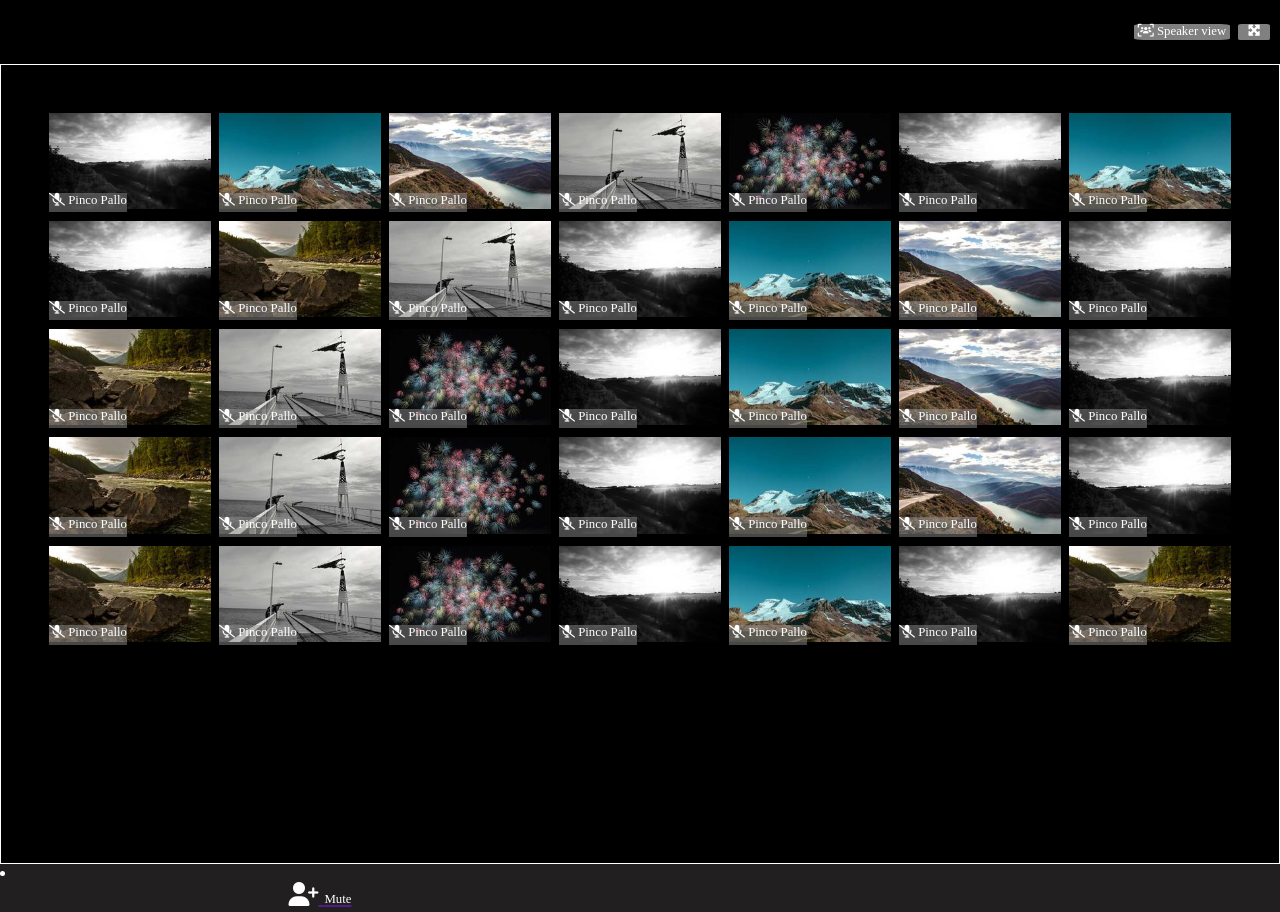
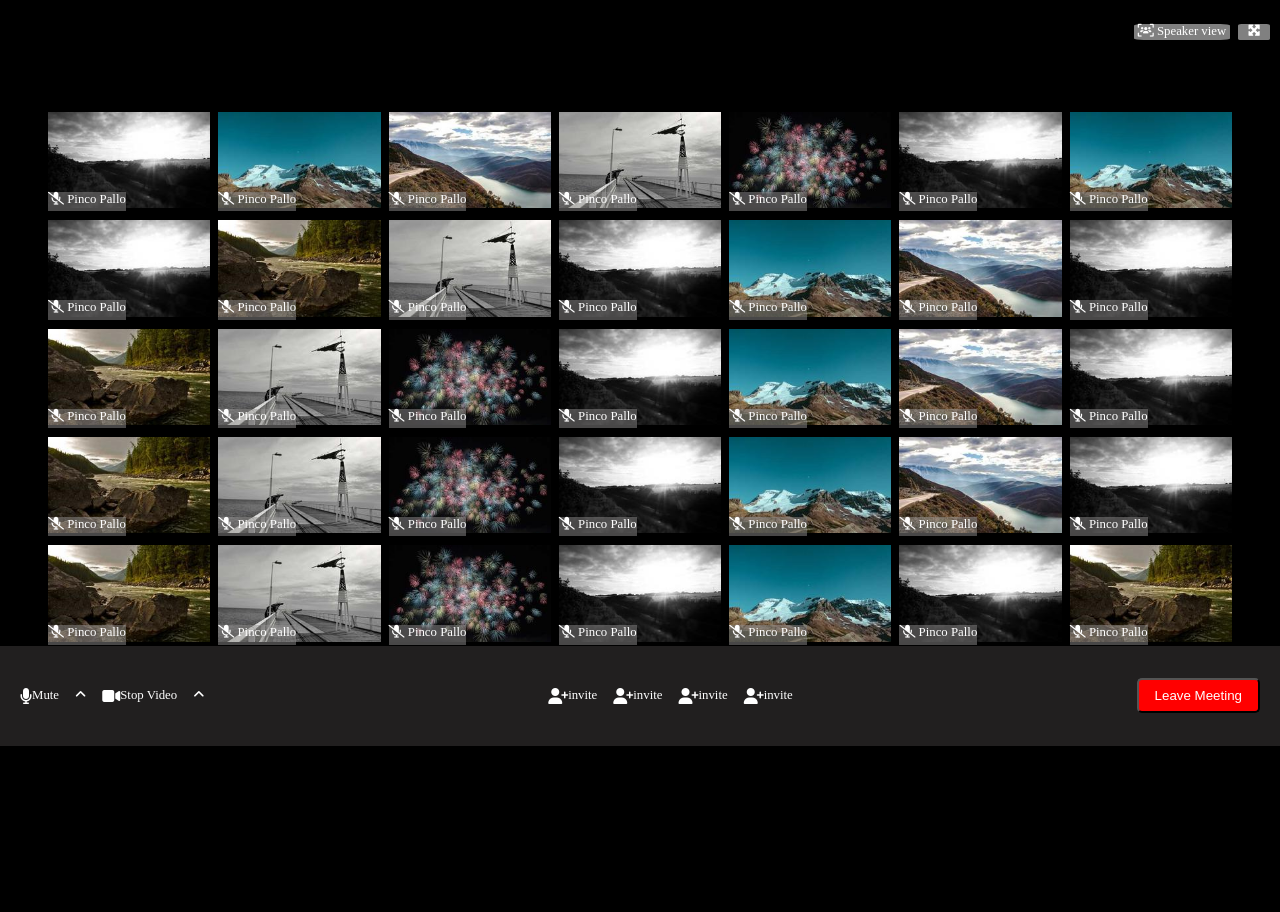
Before and after one commit to serena-peschiaroli/html-css-zoom, a plain HTML site: page index.html in a window 1280 px wide. After the commit the page ends 864 px from the top, so only its background shows below. Drawn offline with Linux system fonts and the light colour scheme.

Commit message:
Fix: rebooting Footer

```diff
--- a/css/style.css
+++ b/css/style.css
@@ -71,10 +71,16 @@ header {
     padding-top: 3rem;
     padding-left: 1rem;
     padding-right: 1rem;
-    height: 100vh;
     background-color: black;
-    border: 1px solid white;
+    overflow-y: auto;
 
+}
+main {
+  height: calc(100% - 100px);
+  background-color: black;
+  overflow-y: auto;
+  display: flex;
+  flex-direction: column;
 }
 
 .row {
@@ -115,46 +121,64 @@ header {
 
 footer {
     color: white;
-    background-color: darkgrey;
+    background-color: rgb(33, 31, 31);
+    display: flex;
+    justify-content: space-between;
+    align-items: center;
+    height: 100px;
+    width: 100%;
+    padding: 0 20px;
 }
 
-.menu-bar i, span , .angle-up {
-    color: white;
+/* lato sx */
+.menu-bar {
+    display: flex;
+    align-items: center;
 }
 
-.icon {
-    font-size: 1.5rem;
+
+footer ul {
+    display: flex;
+    align-items: center;
+    list-style-type: none;
+    gap: 1rem;
+    margin: 0;
 }
 
-.menu-bar {
-     width: 100%;
-     height: 3rem;
-     background-color: rgb(33, 31, 31);
-     color: white;
+footer ul a {
+    display: flex;
+    align-items: center;
+    text-decoration: none;
+    color: inherit;
 }
 
+/* testo */
 .text {
     font-size: 0.8rem;
 }
 
+/* angle up i*/
 .angle-up {
     font-size: 0.8rem;
 }
 
-.action-left {
-    width: 30%;
+/* lato dx */
+.action-right {
     display: flex;
     gap: 0.5rem;
-    padding-left: 1rem;
+    align-items: center;
 }
 
-.action-left {
-    display: flex;
-    flex-wrap: wrap;
+/* "Leave Meeting"  */
+.action-right button {
+    padding: 8px 16px;
+    background-color: red;
+    border-radius: 5px;
+    color: white;
+    cursor: pointer;
 }
 
-.action-center {
-    display:flex;
-    width: 50%;
-    justify-content: center;
+
+.action-right button:hover {
+    background-color: darkred;
 }
--- a/index.html
+++ b/index.html
@@ -295,95 +295,81 @@
                 </div>
 
             </div>
-
+            <footer>
                 <div class="menu-bar">
-                <div class="action-left">
-                    <div class="first action">
-                        <ul >
+                    <div class="action-left"></div>
+                    <ul>
                         <li>
-
-                            </li>
-
-                        </ul>
-                    </div>
-                    <!-- <div class="first action">
                             <a href="" class="mic icon">
                                 <i class="fa-solid fa-microphone"></i>
                                 <span class="mic text">
                                     Mute
                                 </span>
                             </a>
-                    </div>
-                    <div class="angle-up">
-                        <a href="">
-                            <i class="fa-solid fa-angle-up"></i>
-                        </a>
-                    <div class="second action">
-                        <a href="" class="stop-video icon">
-                            <i class="fa-solid fa-video"></i>
-                            <span class="stop-video text"> Stop Video</span>
-                        </a>
-                    </div>
+                        </li>
+                        <li>
                             <div class="angle-up">
                                 <a href="">
                                     <i class="fa-solid fa-angle-up"></i>
                                 </a>
                             </div>
-                    <div class="first text">
-                        <span class="mic text">
-                            Mute
-                        </span>
+                        </li>
+                        <li>
+                            <a href="" class="stop-video icon">
+                                <i class="fa-solid fa-video"></i>
+                                <span class="stop-video text"> Stop Video</span>
+                            </a>
+                        </li>
+                        <li>
+                            <div class="angle-up">
+                                <a href="">
+                                    <i class="fa-solid fa-angle-up"></i>
+                                </a>
                             </div>
-                    <div class="void-text">
-                        <span class="void">
-
-                        </span>
-                    </div>
-                    <div class="second-text">
-                        <span class="stop-video text"> Stop Video</span>
-                    </div>
-                     -->
-
+                        </li>
+                    </ul>
                 </div>
                 <div class="action-center">
-                    <div class="third action">
+                    <ul>
+                        <li>
                             <a href="" class="invite icon">
                                 <i class="fa-solid fa-user-plus"></i>
                                 <span class="invite text">
-                                Mute
+                                    invite
                                 </span>
-
+                            </a>
+                        </li>
+                        <li>
+                            <a href="" class="invite icon">
+                                <i class="fa-solid fa-user-plus"></i>
+                                <span class="invite text">
+                                    invite
+                                </span>
+                            </a>
+                        </li>
+                        <li>
+                            <a href="" class="invite icon">
+                                <i class="fa-solid fa-user-plus"></i>
+                                <span class="invite text">
+                                    invite
+                                </span>
+                            </a>
+                        </li>
+                        <li>
+                            <a href="" class="invite icon">
+                                <i class="fa-solid fa-user-plus"></i>
+                                <span class="invite text">
+                                    invite
+                                </span>
+                            </a>
+                        </li>
+                    </ul>
                 </div>
-
-
+                <div class="action-right">
+                    <button class="button-leave">Leave Meeting</button>
                 </div>
-                <div class="action-right"></div>
-            </div>
-
-        </div>
-          <!-- ROWS END -->
+            </footer>
 
     </main>
-    <!-- main -->
-    <!-- footer -->
-    <footer>
-        <!-- <div class="foot-container">
-            <div class="action-left">
-                <a href="" class="mic-icon">
-                    <i class="fa-solid fa-microphone"></i>
-                    <span class="mic-text"></span>
-                </a>
-                <a href="" class="stop-video-icon">
-                    <i class="fa-solid fa-video"></i>
-                    <span class="stop-video-text"></span>
-                </a>
-            </div>
-            <div class="action-center"></div>
-            <div class="action-right"></div>
-        </div> -->
-
-
-    </footer>
-    <!-- footer -->
 </body>
 </html>
```
Lines whose indentation alone changed are shown as unchanged.
